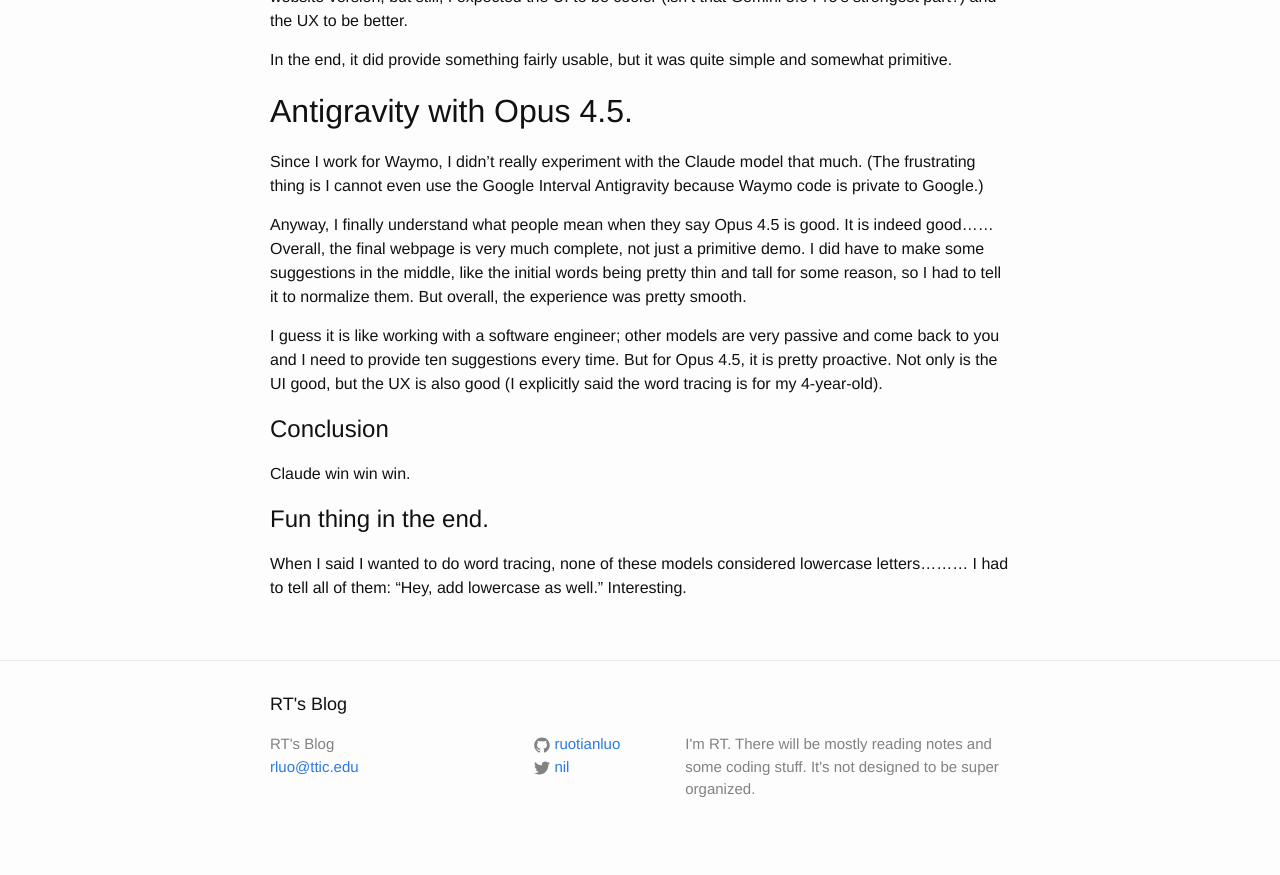
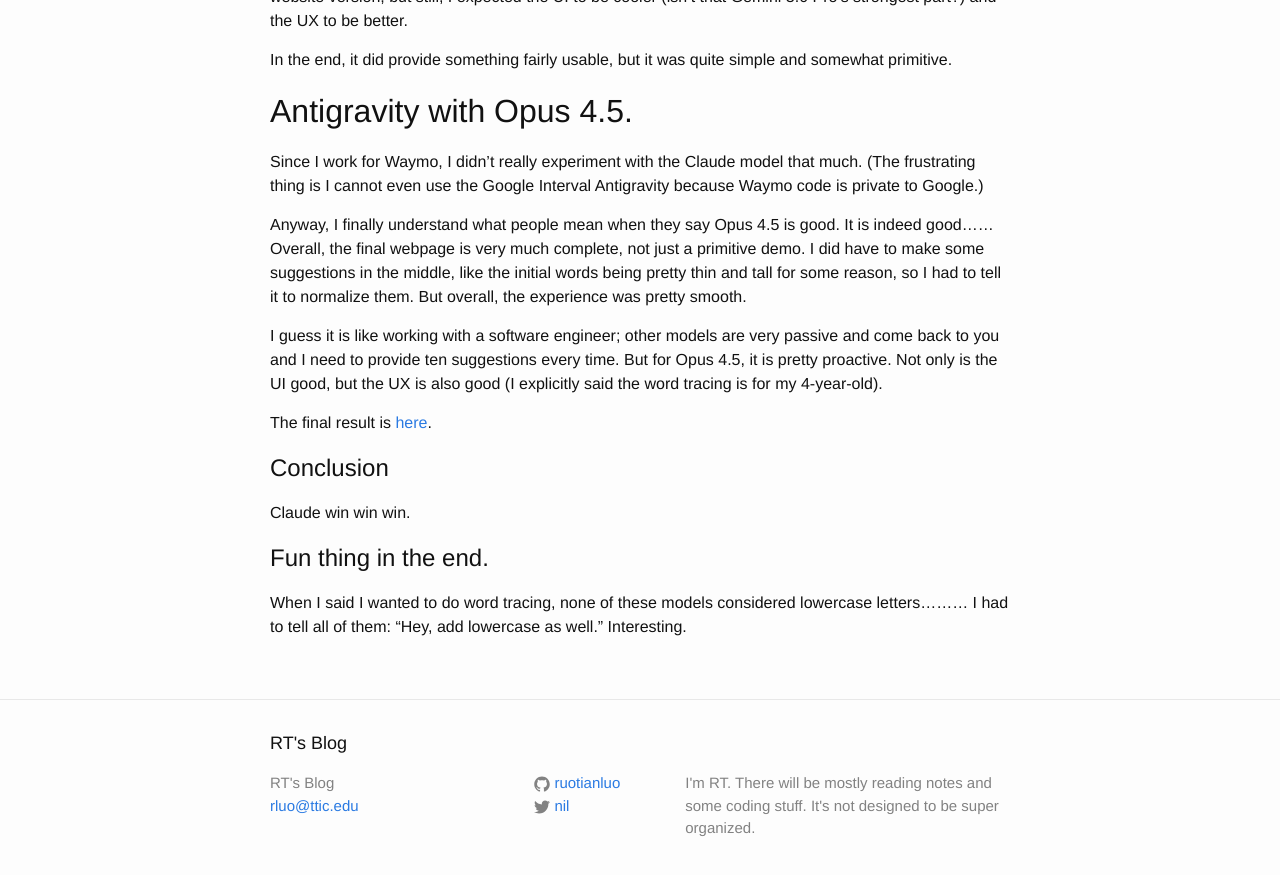
Before and after one commit to ruotianluo/ruotianluo.github.io, a Jekyll site: the page built from _posts/2026-01-12-vibecoding-2.markdown, in a window 1280 px wide and 900 px high, scrolled down 1403 px. Shown: the top 875 px of the window. Built offline with Jekyll 4.4.1, drawn with Linux system fonts in a browser that asks for light colours; comment, search, counter and statistics services are not loaded.

Commit message:
add link

```diff
--- a/_posts/2026-01-12-vibecoding-2.markdown
+++ b/_posts/2026-01-12-vibecoding-2.markdown
@@ -55,6 +55,8 @@
 
 I guess it is like working with a software engineer; other models are very passive and come back to you and I need to provide ten suggestions every time. But for Opus 4.5, it is pretty proactive. Not only is the UI good, but the UX is also good (I explicitly said the word tracing is for my 4-year-old).
 
+The final result is [here](https://ruotianluo.github.io/word_tracing/).
+
 # Conclusion
 
 Claude win win win.
```
